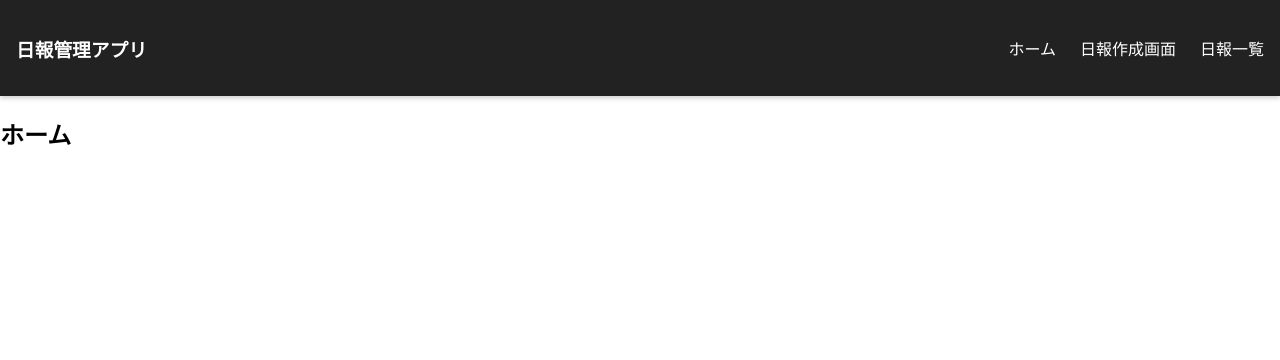
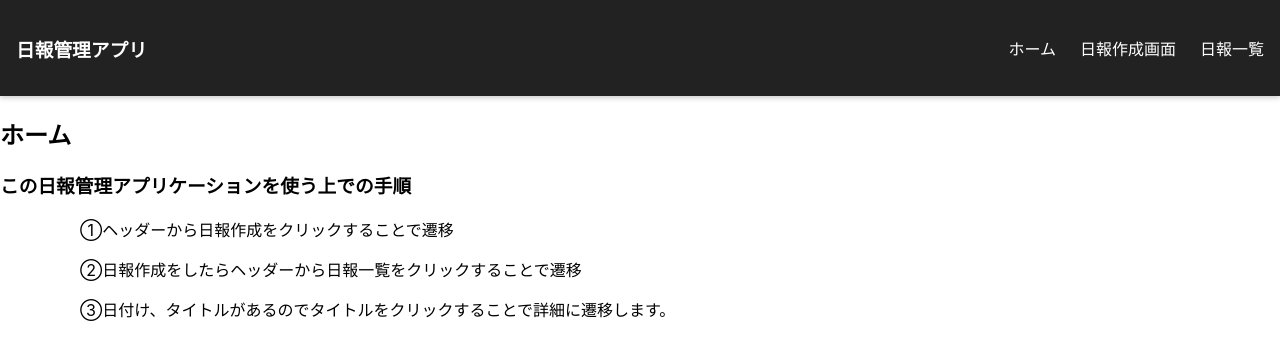
Before and after one commit to kait-oumemoto/react-study, a React (Create React App) app in the folder daily-report/: page /Home in a window 1280 px wide. Shown: the top 360 px of the page. Built offline with nearby package versions, Linux system fonts and the light colour scheme.

Commit message:
日報管理アプリケーションを使う上での手順の追加

```diff
--- a/daily-report/src/Home.js
+++ b/daily-report/src/Home.js
@@ -5,6 +5,23 @@ function Home() {
   return (
     <div>
       <h2>ホーム</h2>
+      <h3>この日報管理アプリケーションを使う上での手順</h3>
+      <ul>
+        <ol>
+          <p>①ヘッダーから日報作成をクリックすることで遷移</p>
+        </ol>
+        <ol>
+          <p>②日報作成をしたらヘッダーから日報一覧をクリックすることで遷移</p>
+        </ol>
+        <ol>
+          <p>
+            ③日付け、タイトルがあるのでタイトルをクリックすることで詳細に遷移します。
+          </p>
+        </ol>
+        <ol>
+          <p></p>
+        </ol>
+      </ul>
     </div>
   );
 }
```
